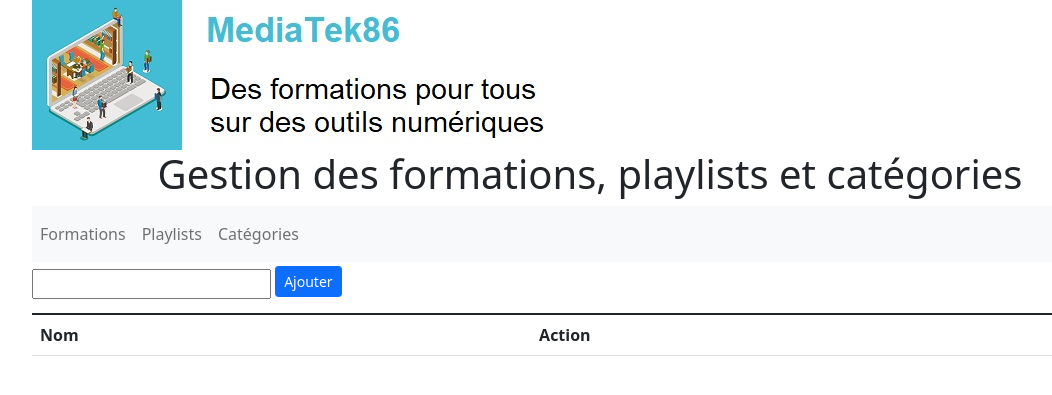
After one commit to LaunMatt/mediatekformation, a Symfony app: template templates/admin/admin.categories.html.twig in a window 1280 px wide. The commit adds this page. Shown: the top 395 px of the page, without its empty margins (50-1102 px from the left). Run offline with Twig, Linux system fonts and the light colour scheme; the template is opened without the code that fills it, so the values that code supplies are empty; some libraries are stand-ins or nearby versions.

Commit message:
Etape 2 : coder la partie back-office / Tâche 3 : gérer les catégories

```diff
--- a/src/Repository/CategorieRepository.php
+++ b/src/Repository/CategorieRepository.php
@@ -44,4 +44,8 @@ class CategorieRepository extends ServiceEntityRepository
                 ->getResult();
     }
 
+    public function findOneByName(string $name): ?Categorie{
+        return $this->findOneBy(['name' => $name]);
+    }
+
 }
--- /dev/null
+++ b/templates/admin/admin.categories.html.twig
@@ -0,0 +1,53 @@
+{% extends "baseadmin.html.twig" %}
+
+{% block body %}
+
+    {% for type, messages in app.flashes %}
+        {% for message in messages %}
+            <div class="alert alert-{{ type }} alert-dismissible fade show mt-3" role="alert">
+                {{ message }}
+                <button type="button" class="btn-close" data-bs-dismiss="alert"></button>
+            </div>
+        {% endfor %}
+    {% endfor %}
+
+    <form class="form-inline mt-1" method="POST" action="{{ path('admin.categorie.ajout') }}">
+        <div class="form-group mr-1 mb-2">
+            <input type="text" class="sm" name="nom">
+            <button type="submit" class="btn btn-primary mb-2 btn-sm">Ajouter</button>
+        </div>
+    </form>
+    <table class="table table-striped">
+        <caption class="visually-hidden">
+            Affichage des différentes informations de la page de gestion des catégories du site
+        </caption>
+        <thead>
+            <tr>
+                <th>
+                    Nom
+                </th>
+                <th>
+                    Action
+                </th>
+            </tr>
+        </thead>
+        <tbody>
+            {% for categorie in categories %}
+                <tr>
+                    <td>
+                        {{ categorie.name }}
+                    </td>
+                    <td>
+                        {% if categorie.formations|length > 0 %}
+                            <span title="Veuillez vérifier que la catégorie n'est rattachée à aucune formation pour pouvoir la supprimer.">
+                                <button class="btn btn-danger" disabled>Supprimer</button>
+                            <span>
+                        {% else %}
+                            <a href="{{ path('admin.categorie.suppr', {id:categorie.id}) }}" class="btn btn-danger" onclick="return confirm('Etes-vous sûr de vouloir supprimer {{ categorie.name }} ?');">Supprimer</a>
+                        {% endif %}
+                    </td>
+                </tr>
+            {% endfor %}
+        </tbody>
+    </table>
+{% endblock %}
--- a/templates/baseadmin.html.twig
+++ b/templates/baseadmin.html.twig
@@ -9,7 +9,7 @@
             <img src="{{ app.request.getBasePath()~'/banniere.jpg' }}" alt="Image représentant la bannière du site mediatekformation">
         </div>
         <div class="text-center">
-            <h1>Gestion des formations et playlists</h1>
+            <h1>Gestion des formations, playlists et catégories</h1>
         </div>
         <!-- menu -->
         <nav class="navbar navbar-expand-lg navbar-light bg-light">
@@ -21,6 +21,9 @@
                   <li class="nav-item">
                     <a class="nav-link" href="{{ path('admin.playlists') }}">Playlists</a>
                   </li>
+                  <li class="nav-item">
+                    <a class="nav-link" href="{{ path('admin.categories') }}">Catégories</a>
+                  </li>
                 </ul>
             </div>
         </nav>
```
Also changed, not shown: src/Controller/admin/AdminCategorieController.php (added, +78 -0 lines).
